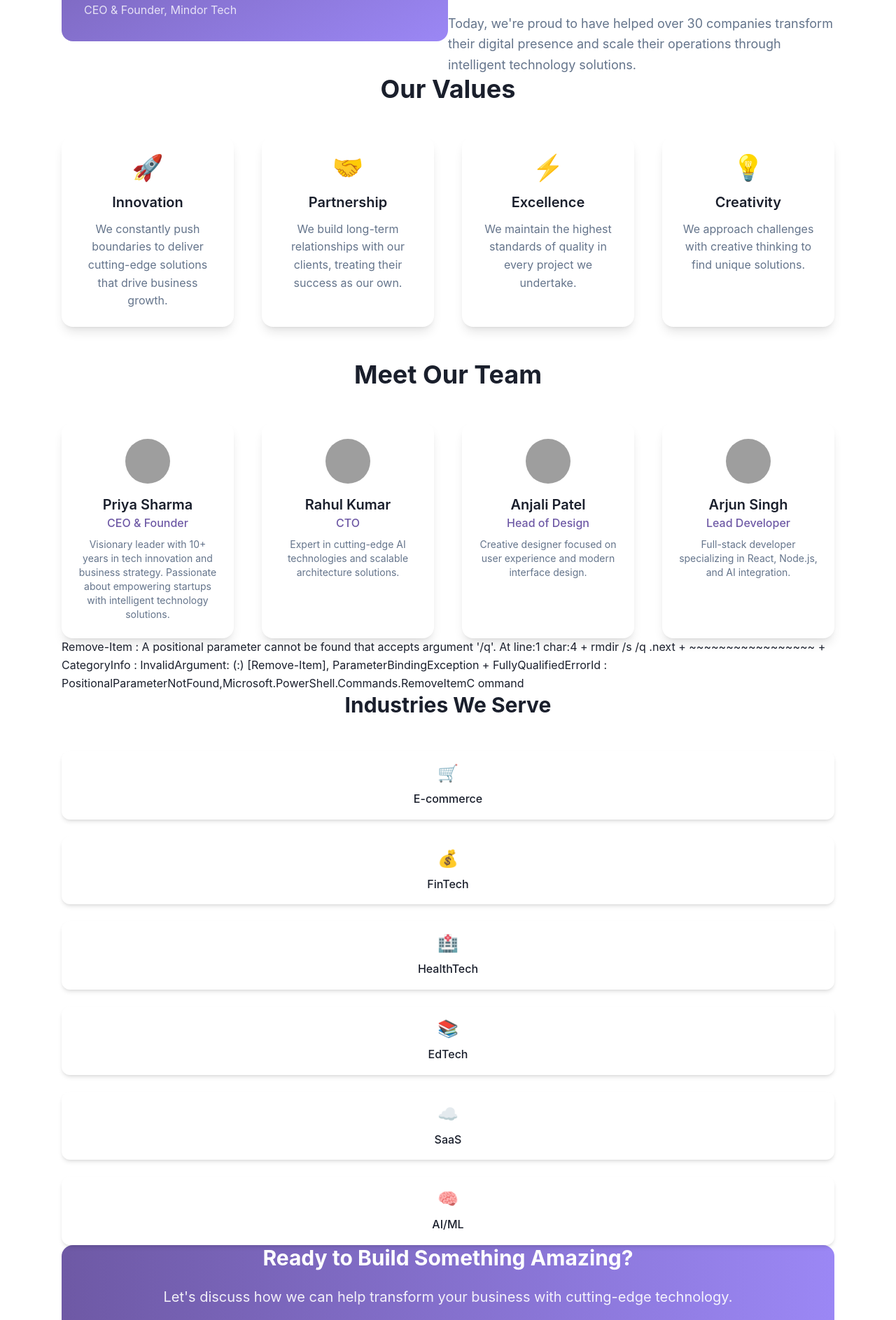
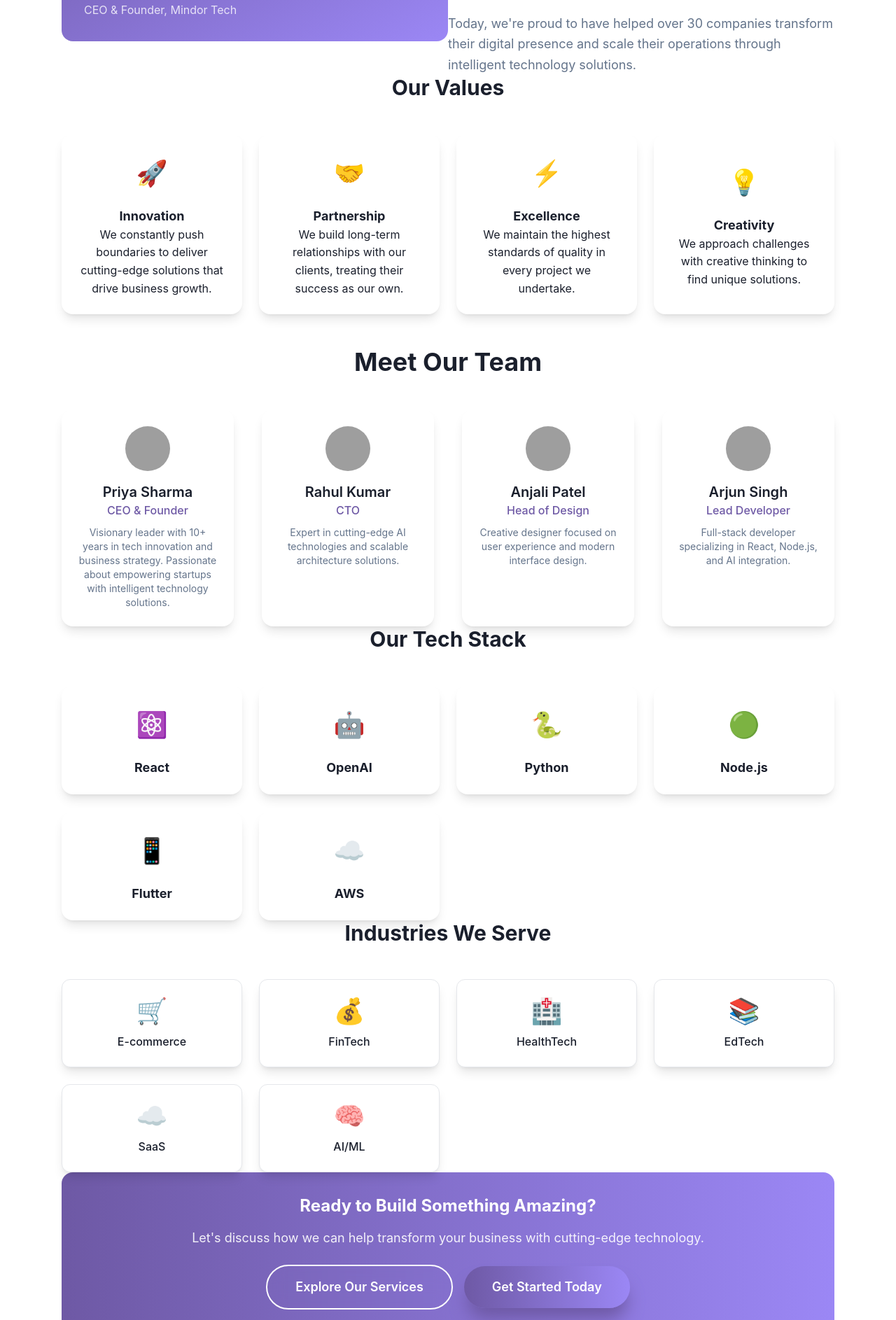
Before and after one commit to rastogi30/Mindor-tech, a Next.js app: page /about in a window 1280 px wide. Shown: the part 1246-3132 px from the top of the page at 70% size. Built offline with nearby package versions, Linux system fonts and the light colour scheme; grey boxes are pictures that could not be loaded.

Commit message:
UI CHANGES

```diff
--- a/pages/about.tsx
+++ b/pages/about.tsx
@@ -253,25 +253,27 @@ const AboutPage: React.FC = () => {
 
           {/* Values Section */}
           <motion.section
-            className="mb-20 mt-20" // Added mt-20 for top margin
+            className="mb-20 py-16 bg-gradient-to-br from-background to-background-light rounded-3xl shadow-inner"
             initial={{ opacity: 0, y: 30 }}
             animate={{ opacity: 1, y: 0 }}
             transition={{ duration: 0.6, delay: 0.4 }}
           >
-            <h2 className="text-4xl font-bold text-text-primary text-center mb-12 ">Our Values</h2>
-            <div className="grid md:grid-cols-2 lg:grid-cols-4 gap-10 md:gap-12 lg:gap-16">
+            <h2 className="text-3xl font-bold text-text-primary text-center mb-12">Our Values</h2>
+            <div className="grid grid-cols-1 sm:grid-cols-2 lg:grid-cols-4 gap-6 justify-items-center">
               {values.map((value, index) => (
                 <motion.div
                   key={index}
-                  className="text-center p-6 bg-white rounded-2xl shadow-lg hover:shadow-xl transition-shadow duration-300"
-                  initial={{ opacity: 0, y: 20 }}
-                  animate={{ opacity: 1, y: 0 }}
+                  className="w-48 h-48 text-center p-6 bg-white rounded-2xl shadow-lg border-2 border-transparent hover:border-primary transition-all duration-300 flex flex-col items-center justify-center group"
+                  initial={{ opacity: 0, scale: 0.8 }}
+                  animate={{ opacity: 1, scale: 1 }}
                   transition={{ duration: 0.6, delay: 0.5 + index * 0.1 }}
-                  whileHover={{ y: -5 }}
+                  whileHover={{ scale: 1.07 }}
                 >
-                  <div className="text-4xl mb-4">{value.icon}</div>
-                  <h3 className="text-xl font-semibold text-text-primary mb-3">{value.title}</h3>
-                  <p className="text-text-secondary">{value.description}</p>
+                  <div className="flex items-center justify-center w-16 h-16 rounded-full bg-gradient-to-br from-primary-light to-primary/80 mb-4 shadow group-hover:scale-110 transition-transform duration-300">
+                    <span className="text-4xl">{value.icon}</span>
+                  </div>
+                  <div className="text-lg font-bold text-text-primary mb-1">{value.title}</div>
+                  <div className="text-xs text-gray-400">{value.description}</div>
                 </motion.div>
               ))}
             </div>
@@ -309,14 +311,35 @@ const AboutPage: React.FC = () => {
           </motion.section>
 
           {/* Tech Stack Section */}
-         Remove-Item : A positional parameter cannot be found that accepts argument '/q'.
-At line:1 char:4
-+    rmdir /s /q .next
-+    ~~~~~~~~~~~~~~~~~
-    + CategoryInfo          : InvalidArgument: (:) [Remove-Item], ParameterBindingException
-    + FullyQualifiedErrorId : PositionalParameterNotFound,Microsoft.PowerShell.Commands.RemoveItemC
-   ommand
+          <motion.section
+            className="mb-20 py-16 bg-gradient-to-br from-background to-background-light rounded-3xl shadow-inner"
+            initial={{ opacity: 0, y: 30 }}
+            animate={{ opacity: 1, y: 0 }}
+            transition={{ duration: 0.6, delay: 0.6 }}
+          >
+            <h2 className="text-3xl font-bold text-text-primary text-center mb-12">
+              Our Tech Stack
+            </h2>
 
+            <div className="grid grid-cols-1 sm:grid-cols-2 md:grid-cols-3 lg:grid-cols-4 xl:grid-cols-5 gap-6 justify-items-center">
+              {techStack.map((tech, index) => (
+                <motion.div
+                  key={index}
+                  className="w-48 h-48 text-center p-6 bg-white rounded-2xl shadow-lg border-2 border-transparent hover:border-primary transition-all duration-300 flex flex-col items-center justify-center group"
+                  initial={{ opacity: 0, scale: 0.8 }}
+                  animate={{ opacity: 1, scale: 1 }}
+                  transition={{ duration: 0.6, delay: 0.7 + index * 0.1 }}
+                  whileHover={{ scale: 1.07 }}
+                >
+                  <div className="flex items-center justify-center w-16 h-16 rounded-full bg-gradient-to-br from-primary-light to-primary/80 mb-4 shadow group-hover:scale-110 transition-transform duration-300">
+                    <span className="text-4xl">{tech.icon}</span>
+                  </div>
+                  <div className={`text-lg font-bold ${tech.color} mb-1`}>{tech.name}</div>
+                  {/* Optional: <div className="text-xs text-gray-400">Description here</div> */}
+                </motion.div>
+              ))}
+            </div>
+          </motion.section>
 
           {/* Industry Verticals */}
           <motion.section
@@ -325,23 +348,32 @@ At line:1 char:4
             animate={{ opacity: 1, y: 0 }}
             transition={{ duration: 0.6, delay: 0.7 }}
           >
-            <h2 className="text-3xl font-bold text-text-primary text-center mb-12">Industries We Serve</h2>
-            <div className="grid grid-cols-2 md:grid-cols-3 lg:grid-cols-6 gap-6">
+            <h2 className="text-3xl font-bold text-text-primary text-center mb-12">
+              Industries We Serve
+            </h2>
+
+            <div className="grid grid-cols-1 sm:grid-cols-2 md:grid-cols-3 lg:grid-cols-4 gap-6">
               {industryVerticals.map((industry, index) => (
                 <motion.div
                   key={index}
-                  className="text-center p-4 bg-white rounded-xl shadow-md hover:shadow-lg transition-shadow duration-300"
+                  className="w-full max-w-[250px] h-[180px] text-center p-6 bg-white rounded-xl shadow-lg hover:shadow-2xl transition-all duration-300 cursor-pointer group border border-gray-100 hover:border-primary/20 flex flex-col justify-center items-center mx-auto"
                   initial={{ opacity: 0, y: 20 }}
                   animate={{ opacity: 1, y: 0 }}
                   transition={{ duration: 0.6, delay: 0.8 + index * 0.1 }}
-                  whileHover={{ y: -5 }}
+                  whileHover={{ y: -8, scale: 1.05 }}
+                  whileTap={{ scale: 0.95 }}
                 >
-                  <div className="text-2xl mb-2">{industry.icon}</div>
-                  <div className="font-medium text-text-primary">{industry.name}</div>
+                  <div className="text-4xl mb-3 group-hover:scale-110 transition-transform duration-300 group-hover:text-primary">
+                    {industry.icon}
+                  </div>
+                  <div className="font-medium text-text-primary text-base group-hover:text-primary transition-colors duration-300 truncate">
+                    {industry.name}
+                  </div>
                 </motion.div>
               ))}
             </div>
           </motion.section>
+
 
           {/* CTA Section */}
           <motion.section
@@ -350,16 +382,24 @@ At line:1 char:4
             animate={{ opacity: 1, y: 0 }}
             transition={{ duration: 0.6, delay: 0.8 }}
           >
-            <div className="bg-gradient-to-r from-primary to-primary-light rounded-2xl p-12 text-white">
-              <h2 className="text-3xl font-bold mb-6">Ready to Build Something Amazing?</h2>
-              <p className="text-xl mb-8 text-white/90">
+            <div className="bg-gradient-to-r from-primary to-primary-light rounded-2xl p-8 sm:p-12 text-white">
+              <h2 className="text-2xl sm:text-3xl font-bold mb-4 sm:mb-6">
+                Ready to Build Something Amazing?
+              </h2>
+              <p className="text-lg sm:text-xl mb-6 sm:mb-8 text-white/90 max-w-2xl mx-auto">
                 Let's discuss how we can help transform your business with cutting-edge technology.
               </p>
-              <div className="flex flex-col sm:flex-row gap-4 justify-center">
-                <Link href="/services" className="btn btn-secondary-large">
+              <div className="flex flex-col sm:flex-row gap-4 justify-center items-center">
+                <Link
+                  href="/services"
+                  className="btn btn-secondary-large w-full sm:w-auto"
+                >
                   Explore Our Services
                 </Link>
-                <Link href="/contact" className="btn btn-primary-large">
+                <Link
+                  href="/contact"
+                  className="btn btn-primary-large w-full sm:w-auto"
+                >
                   Get Started Today
                 </Link>
               </div>
```
